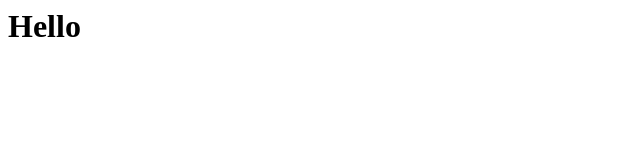
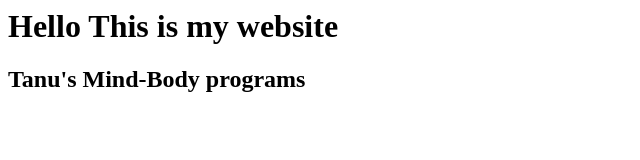
Before and after one commit to Vanaja-G/new.github.io, a plain HTML site: page index.html in a window 1280 px wide. Shown: the whole page, without its empty margins (0-640 px from the left). Drawn offline with Linux system fonts and the light colour scheme.

Commit message:
Update index.html

```diff
--- a/index.html
+++ b/index.html
@@ -1,7 +1,8 @@
 <html>
 <head>
 <body>
-  <h1>Hello</h1>
+  <h1>Hello This is my website</h1>
+  <h2>Tanu's Mind-Body programs</h2>
 </body>
 </head>
 </html>
```
